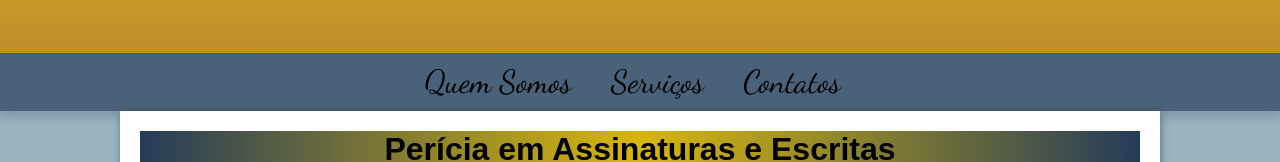
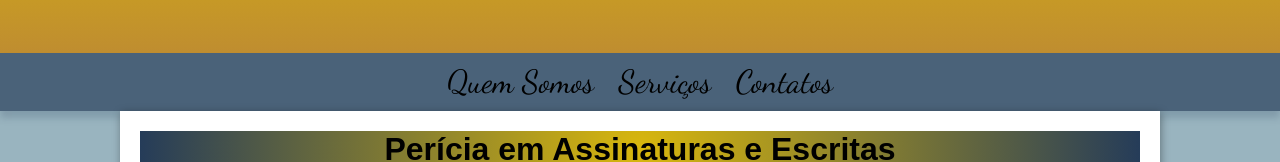
Before and after one commit to tiagohenrique99/projeto-peritagrafotecnica, a plain HTML site: page index.html in a window 1280 px wide. Shown: the part 137-299 px from the top of the page. Drawn offline with Linux system fonts and the light colour scheme; files whose address does not match are found by name.

Commit message:
Update style.css

```diff
--- a/estilos/style.css
+++ b/estilos/style.css
@@ -46,7 +46,8 @@ header > h1{
 
 nav{
     background-color: #253c59ad;
-    padding: 10px;
+    padding-top: 10px;
+    padding-bottom: 10px;
     text-align: center;
     box-shadow: 0px 7px 7px rgba(37, 60, 89, 0.205);
 
@@ -59,7 +60,7 @@ nav > a{
     text-decoration: none;
     font-family: var(--fonte-manuscrita);
     font-size: 2em;
-    margin-right: 15px;
+
     transition-duration: .6s;
 
 }
```
